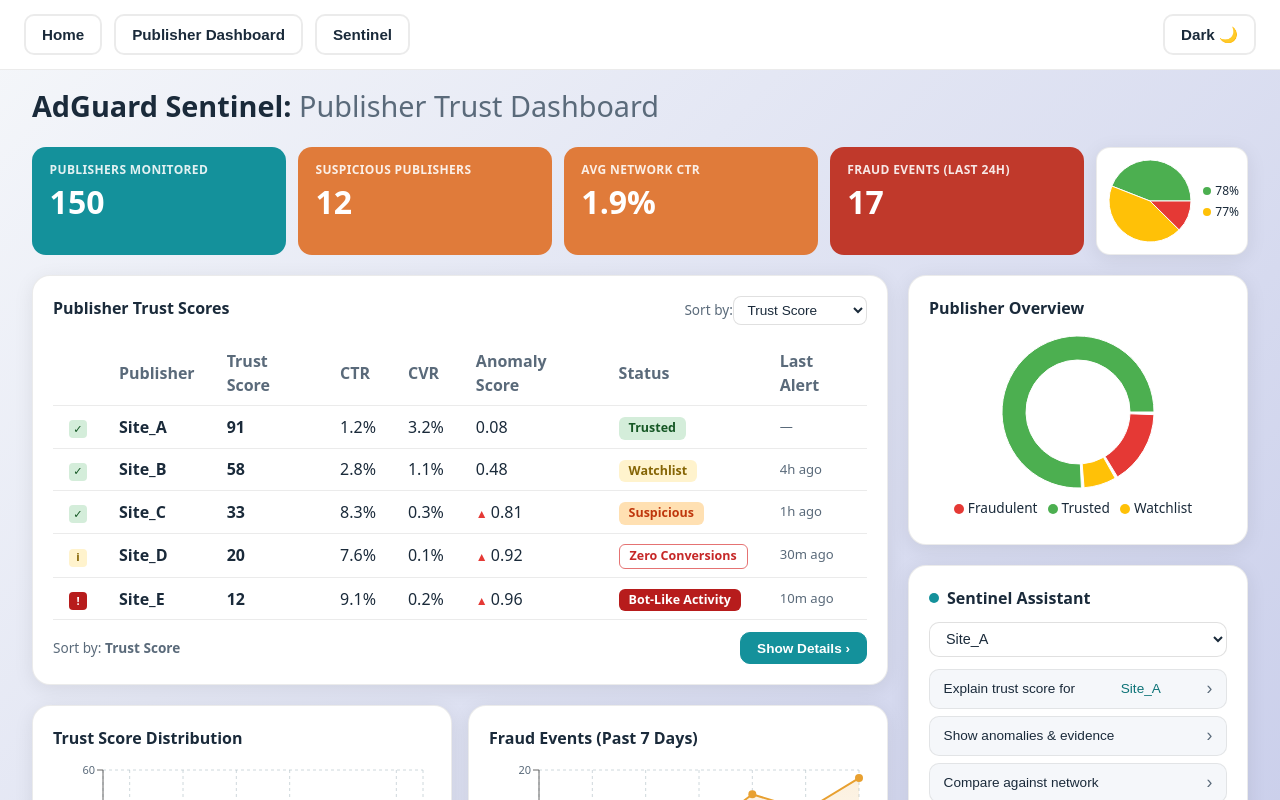
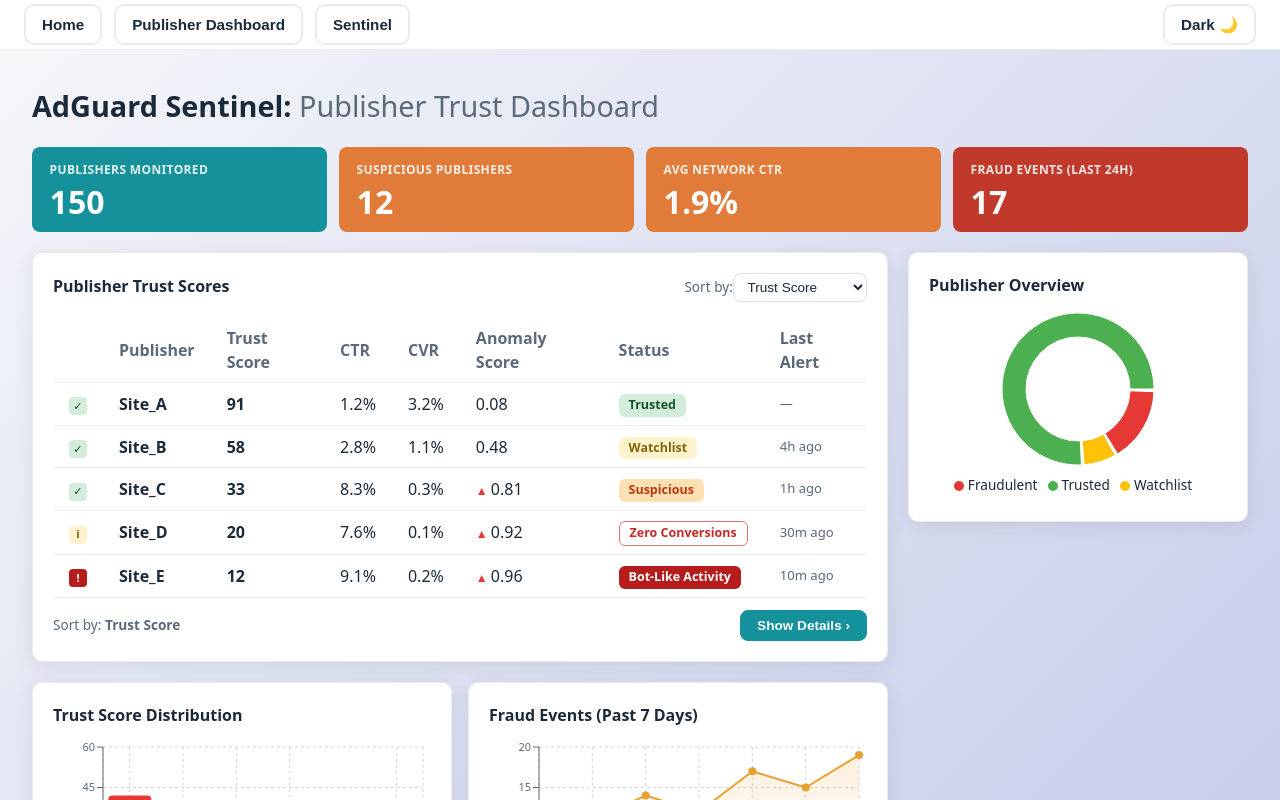
Before and after one commit to DuffyEthan/AdGuardSentinel, a React app in the folder app/frontend/: page /sentinel in a window 1280 px wide. Shown: the top 800 px of the page. Built offline with nearby package versions, Linux system fonts and the light colour scheme; the HTML template or start-up script is replaced by a standard one.

Commit message:
more frontend

```diff
--- a/app/frontend/src/index.css
+++ b/app/frontend/src/index.css
@@ -83,6 +83,7 @@ body {
   font-size: 3rem;
   font-weight: 800;
   letter-spacing: 0.5px;
+  margin-top: -2rem;
   margin-bottom: 0.25rem;
   color: var(--accent-dark);
   transition: color 0.3s ease;
@@ -98,7 +99,7 @@ body {
 .panel {
   background: var(--panel-bg);
   border: 1px solid var(--border-subtle);
-  border-radius: 18px;
+  border-radius: 10px;
   padding: 1.25rem;
   box-shadow: 0 4px 20px var(--panel-shadow);
   transition: background-color 0.3s ease, border-color 0.3s ease, box-shadow 0.3s ease;
@@ -150,7 +151,7 @@ a:hover {
 .sidebar {
   position: fixed;
   left: 0;
-  top: 60px;
+  top: 50px;
   width: 200px;
   height: calc(100vh - 60px);
   background: var(--bg-secondary);
@@ -313,26 +314,13 @@ a:hover {
   margin: 1rem 0;
 }
 
-/* Top bar with back button */
-.top-bar {
-  display: flex;
-  justify-content: space-between;
-  align-items: center;
-  margin-bottom: 1.5rem;
-}
-
-.top-bar .btn {
-  width: auto;
-  padding: 0.6rem 1.2rem;
-}
-
 /* Navbar */
 .navbar {
   position: fixed;
   top: 0;
   left: 0;
   right: 0;
-  height: 70px;
+  height: 50px;
   background: var(--bg-secondary);
   border-bottom: 1px solid var(--border-subtle);
   display: flex;
@@ -405,7 +393,7 @@ a:hover {
 .stat-card {
   flex: 1;
   min-width: 120px;
-  border-radius: 14px;
+  border-radius: 8px;
   padding: 0.85rem 1.1rem;
   color: #fff;
   transition: box-shadow 0.2s ease;
@@ -428,45 +416,6 @@ a:hover {
   font-size: 2rem;
   font-weight: 800;
   line-height: 1.1;
-}
-
-/* Mini pie in stats row */
-.stat-card--mini-pie {
-  background: var(--panel-bg);
-  border: 1px solid var(--border-subtle);
-  box-shadow: 0 4px 20px var(--panel-shadow);
-  display: flex;
-  align-items: center;
-  justify-content: center;
-  flex: 0 0 auto;
-  padding: 0.5rem;
-}
-
-.mini-pie-wrapper {
-  display: flex;
-  align-items: center;
-  gap: 0.5rem;
-}
-
-.mini-pie-labels {
-  display: flex;
-  flex-direction: column;
-  gap: 0.2rem;
-}
-
-.mini-pie-label {
-  display: flex;
-  align-items: center;
-  gap: 0.3rem;
-  font-size: 0.75rem;
-  color: var(--text-primary);
-}
-
-.mini-pie-dot {
-  width: 8px;
-  height: 8px;
-  border-radius: 50%;
-  flex-shrink: 0;
 }
 
 /* ── Main grid ───────────────────────────────────────────────── */
@@ -553,7 +502,7 @@ a:hover {
   width: auto;
   padding: 0.45rem 1rem;
   font-size: 0.85rem;
-  border-radius: 10px;
+  border-radius: 8px;
 }
 
 /* Publisher name */
--- a/app/frontend/src/pages/Dashboard.tsx
+++ b/app/frontend/src/pages/Dashboard.tsx
@@ -59,12 +59,10 @@ function Dashboard() {
       />
       <div className="with-sidebar">
         <div className="main-content">
-          <div className="top-bar">
             <div>
-              <h1 className="project-title">{selectedPublisher.campaign.name + " // " + selectedPublisher.name}</h1>
-              <p className="subtitle">Synthetic time-series data: f(x) = 2 + sin(10x)</p>
+                <h1 className="project-title">{selectedPublisher.campaign.name + " // " + selectedPublisher.name}</h1>
+                <p className="subtitle">Synthetic time-series data: f(x) = 2 + sin(10x)</p>
             </div>
-          </div>
 
           <div className="panel">
             <TimeSeriesChart
--- a/app/frontend/src/pages/SentinelDashboard.tsx
+++ b/app/frontend/src/pages/SentinelDashboard.tsx
@@ -47,12 +47,6 @@ const DEMO_FRAUD_EVENTS: FraudEvent[] = [
 
 const DEMO_OVERVIEW: PublisherOverview = { trusted: 77, watchlist: 7, fraudulent: 16 };
 
-const DEMO_MINI_PIE: MiniPieSegment[] = [
-  { value: 78, color: '#4caf50', label: '78%' },
-  { value: 77, color: '#ffc107', label: '77%' },
-  { value: 22, color: '#e53935' },
-];
-
 const DEMO_INIT_MESSAGES: ChatMessage[] = [
   {
     role: 'assistant',
@@ -97,7 +91,6 @@ function SentinelDashboard({
   suspiciousPublishers = 12,
   avgNetworkCtr        = 1.9,
   fraudEventsLast24h   = 17,
-  miniPieSegments      = DEMO_MINI_PIE,
   publishers           = DEMO_PUBLISHERS,
   trustBuckets         = DEMO_TRUST_BUCKETS,
   fraudEvents          = DEMO_FRAUD_EVENTS,
@@ -168,9 +161,6 @@ function SentinelDashboard({
         <StatCard label="Suspicious Publishers"  value={suspiciousPublishers} variant="orange" />
         <StatCard label="Avg Network CTR"        value={`${avgNetworkCtr}%`}  variant="orange" />
         <StatCard label="Fraud Events (Last 24h)" value={fraudEventsLast24h}  variant="red" />
-        <div className="stat-card stat-card--mini-pie">
-          <MiniPieChart segments={miniPieSegments} size={90} />
-        </div>
       </div>
 
       {/* ── Main content ──────────────────────────────────────────────────── */}
@@ -192,7 +182,7 @@ function SentinelDashboard({
         {/* Right column */}
         <div className="sentinel-right">
           <PublisherOverviewChart overview={overview} />
-          <SentinelAssistant
+          {/* <SentinelAssistant
             publishers={publishers.map(p => p.name)}
             selectedPublisher={selectedPublisher}
             onPublisherChange={setSelectedPublisher}
@@ -201,7 +191,7 @@ function SentinelDashboard({
             onCompareNetwork={handleCompareNetwork}
             messages={messages}
             onSendMessage={handleSendMessage}
-          />
+          /> */}
         </div>
       </div>
     </div>
```
